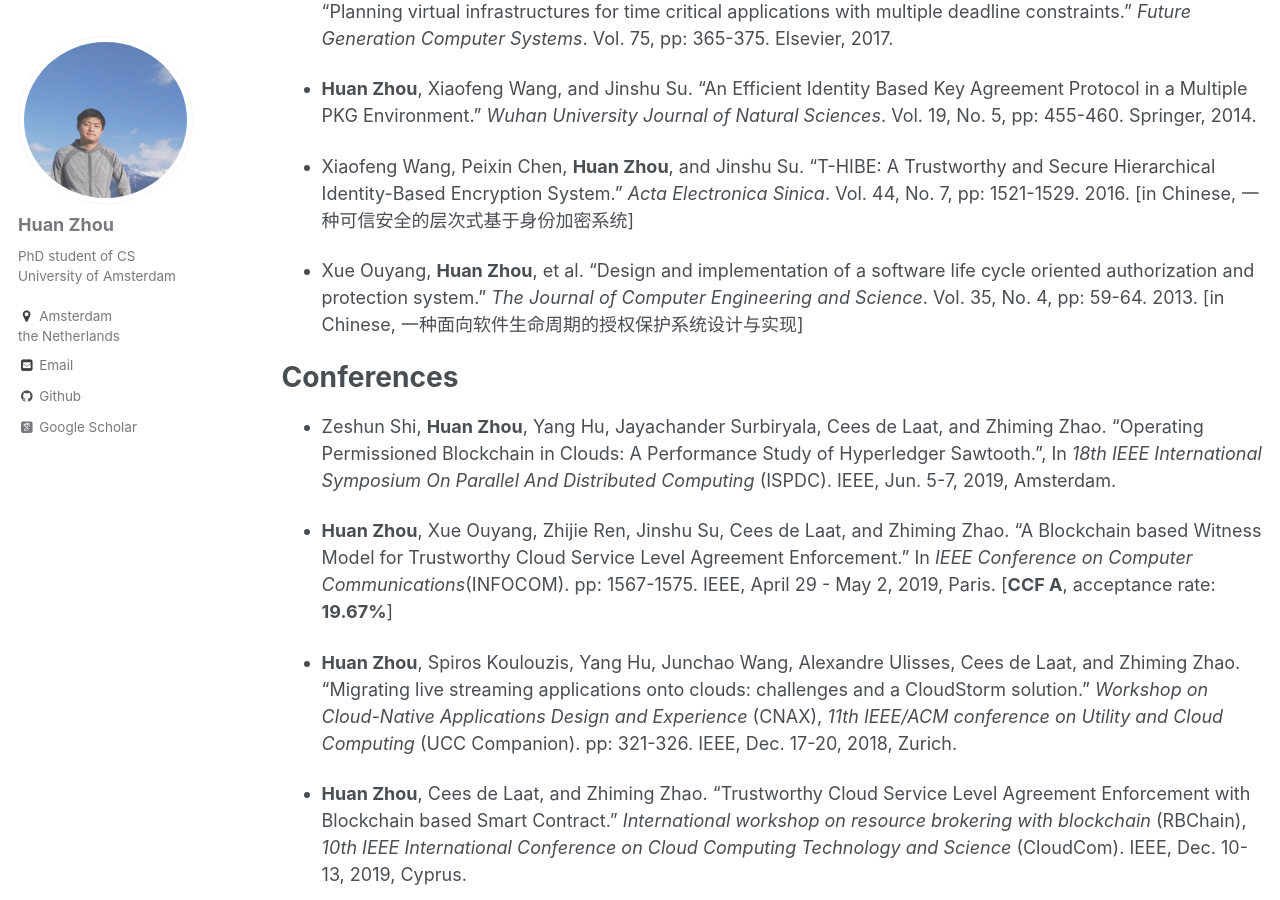
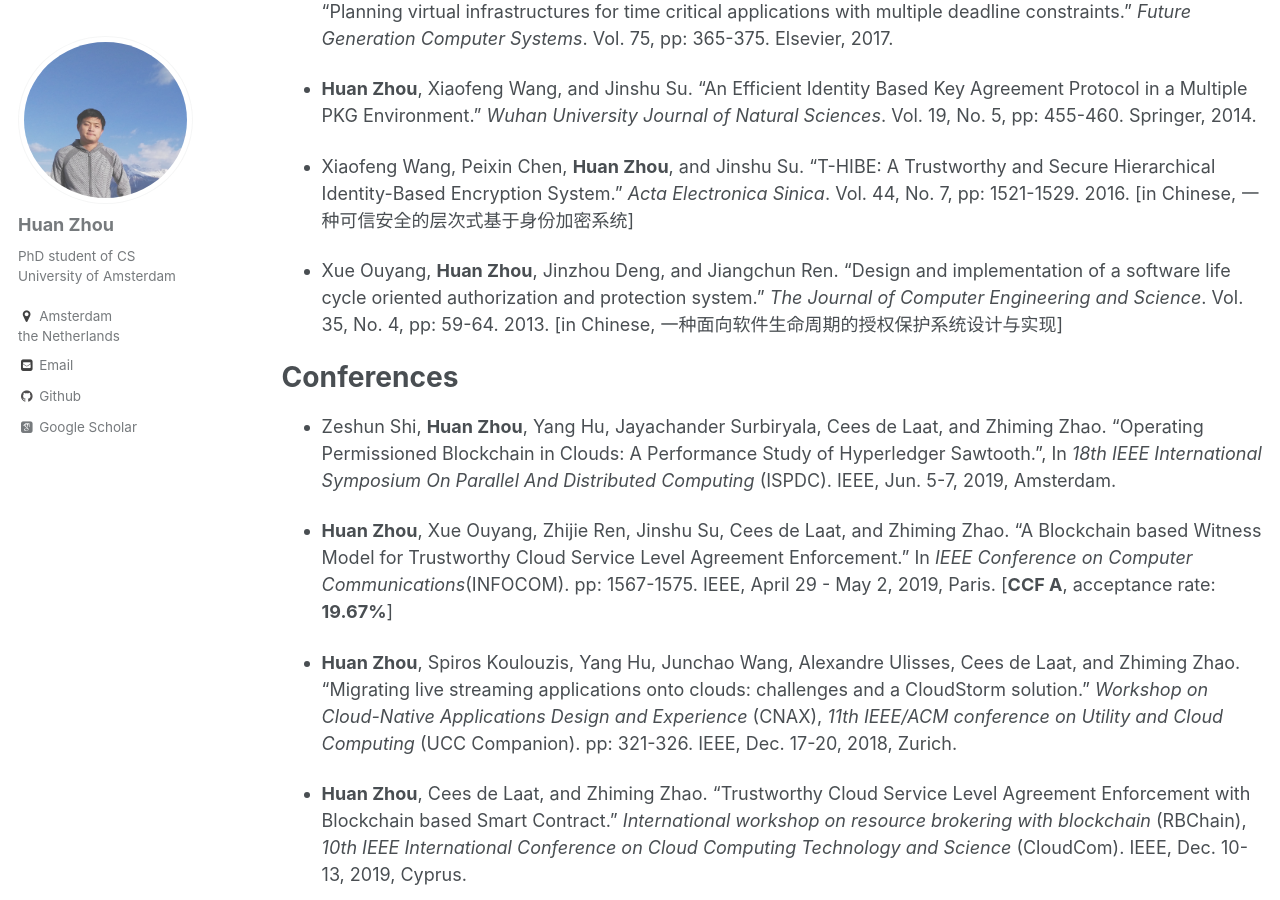
Before and after one commit to zh9314/zh9314.github.io, a Jekyll site: the page built from _pages/publications.md, in a window 1280 px wide and 900 px high, scrolled down 450 px. Built offline with Jekyll 4.4.1, drawn with Linux system fonts in a browser that asks for light colours; some web fonts are replaced.

Commit message:
update publications

```diff
--- a/_pages/publications.md
+++ b/_pages/publications.md
@@ -17,7 +17,7 @@ Journals
 
 - Xiaofeng Wang, Peixin Chen, **Huan Zhou**, and Jinshu Su. "T-HIBE: A Trustworthy and Secure Hierarchical Identity-Based Encryption System." _Acta Electronica Sinica_. Vol. 44, No. 7, pp: 1521-1529. 2016. [in Chinese, 一种可信安全的层次式基于身份加密系统]
 
-- Xue Ouyang, **Huan Zhou**, et al. "Design and implementation of a software life cycle oriented authorization and protection system." _The Journal of Computer Engineering and Science_. Vol. 35, No. 4, pp: 59-64. 2013. [in Chinese, 一种面向软件生命周期的授权保护系统设计与实现]
+- Xue Ouyang, **Huan Zhou**, Jinzhou Deng, and Jiangchun Ren. "Design and implementation of a software life cycle oriented authorization and protection system." _The Journal of Computer Engineering and Science_. Vol. 35, No. 4, pp: 59-64. 2013. [in Chinese, 一种面向软件生命周期的授权保护系统设计与实现]
 
 
 Conferences
```
